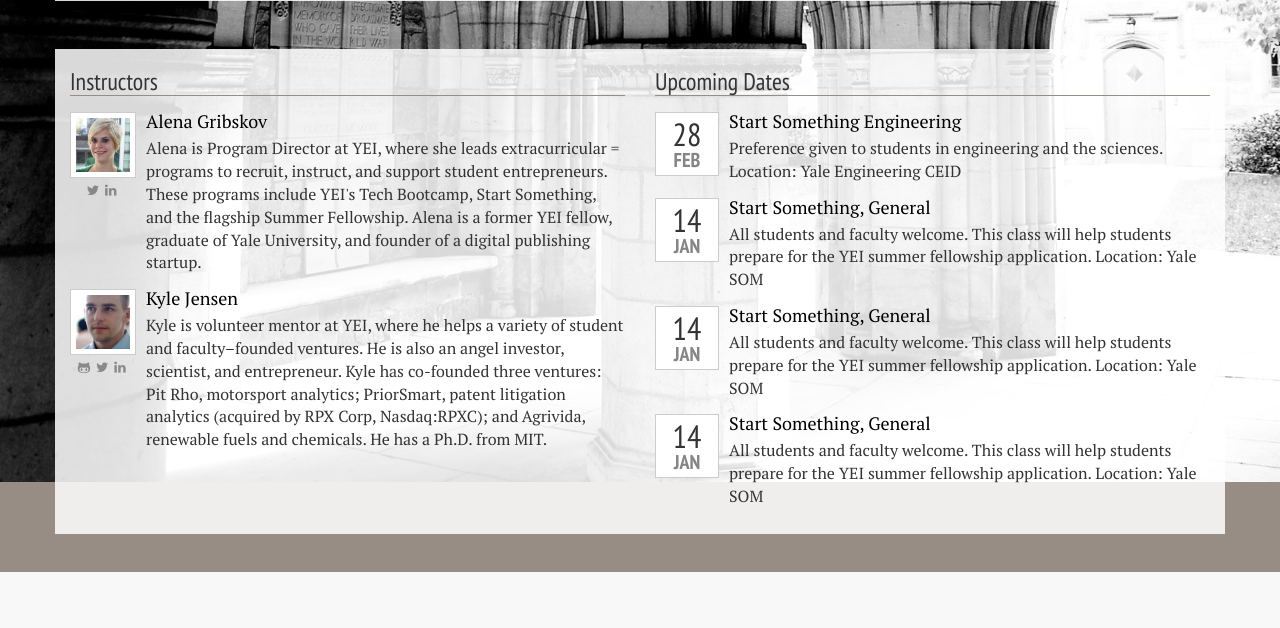
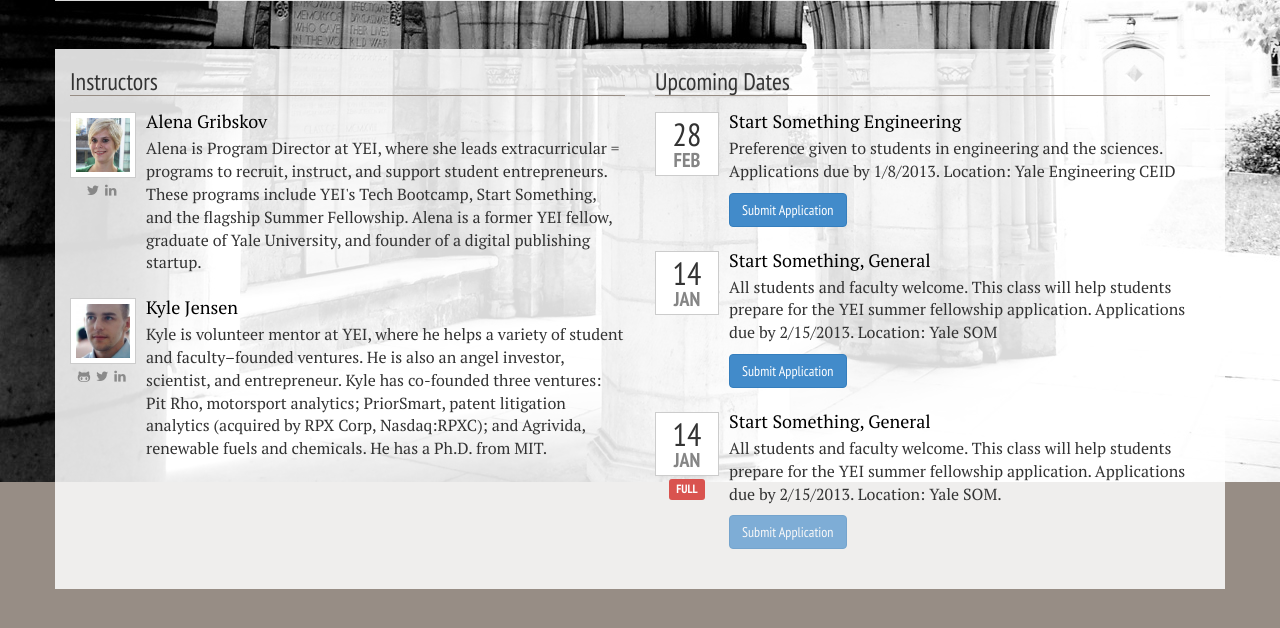
Before and after one commit to kljensen/start-something-website, a Flask app: page / in a window 1280 px wide. Shown: the part 464-1092 px from the top of the page. Before the commit the page ends 1036 px from the top, so only its background shows below. Run offline with Flask 2, Linux system fonts and the light colour scheme; some libraries are stand-ins or nearby versions.

Commit message:
Add application buttons and tweak styling

```diff
--- a/static/css/main.css
+++ b/static/css/main.css
@@ -83,6 +83,12 @@ h4{
 	font-size: 20;
 	color:#000;
 }
+span.label{
+	font-size: 12px;
+	font-family: 'PT Sans Narrow', sans-serif;
+	font-weight: 700;
+	text-transform: uppercase;
+}
 
 .row{
 	margin-top: 2.4em;
@@ -118,7 +124,13 @@ p.instructor-social a{
 	color: rgba(51, 51, 51, 0.5);
 }
 
-/* Class dates, see http://line25.com/tutorials/how-to-create-a-cool-blog-post-date-icon-with-css */
+li.media{
+	margin-bottom: 24px;
+}
+/* Class dates */
+.date-container{
+	text-align: center;
+}
 .date {
 	width: 64px;
 	border: solid 1px #ccc;
--- a/templates/partials/dates.html
+++ b/templates/partials/dates.html
@@ -1,46 +1,63 @@
 <h3>Upcoming Dates</h3>
 <ul class="media-list">
   <li class="media">
-    <div class="date pull-left">
+    <div class="pull-left date-container">
+      <div class="date">
         <p>28<span>Feb</span></p>
+      </div>
     </div>
     <div class="media-body">
       <h4 class="media-heading">Start Something Engineering</h4>
+      <p>
         Preference given to students in engineering and the sciences.
+        Applications due by 1/8/2013.
         Location: Yale Engineering CEID
+      </p>
+      <button type="button" class="btn btn-primary">
+        Submit Application
+      </button>
     </div>
   </li>
   <li class="media">
-    <div class="date pull-left">
+    <div class="pull-left date-container">
+      <div class="date">
         <p>14<span>Jan</span></p>
       </div>
+    </div>
+
     <div class="media-body">
       <h4 class="media-heading">Start Something, General</h4>
+      <p>
         All students and faculty welcome.  This class will help
         students prepare for the YEI summer fellowship application.
+        Applications due by 2/15/2013.
         Location: Yale SOM
+      </p>
+      <button type="button" class="btn btn-primary">
+        Submit Application
+      </button>
     </div>
   </li>
   <li class="media">
-    <div class="date pull-left">
+    <div class="pull-left date-container">
+      <div class="date">
         <p>14<span>Jan</span></p>
       </div>
+      <span class="label label-danger">full</span>
+    </div>
     <div class="media-body">
-      <h4 class="media-heading">Start Something, General</h4>
+      <h4 class="media-heading">
+        Start Something, General
+      </h4>
+      <p>
         All students and faculty welcome.  This class will help
         students prepare for the YEI summer fellowship application.
-      Location: Yale SOM
-    </div>
-      <li class="media">
-  <div class="date pull-left">
-      <p>14<span>Jan</span></p>
-    </div>
-    <div class="media-body">
-      <h4 class="media-heading">Start Something, General</h4>
-      All students and faculty welcome.  This class will help
-      students prepare for the YEI summer fellowship application.
-      Location: Yale SOM
+        Applications due by 2/15/2013.
+        Location: Yale SOM.
+      </p>
+      <button type="button" class="btn btn-primary" disabled>
+        Submit Application
+      </button><br>
     </div>
   </li>
-  </li>
 </ul>
```
Lines whose indentation alone changed are shown as unchanged.
